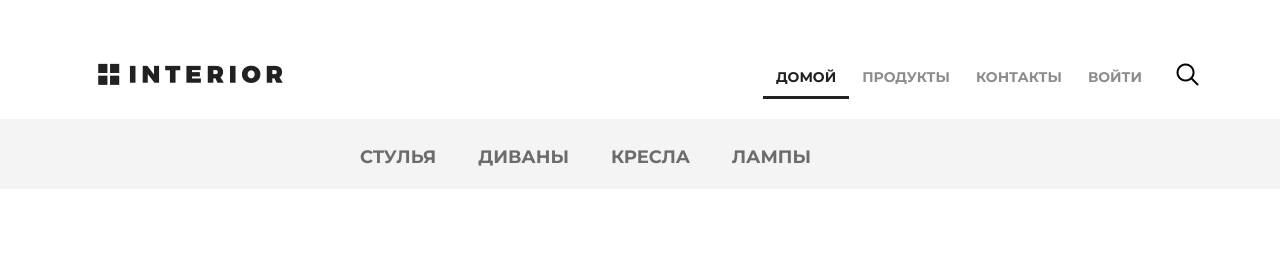
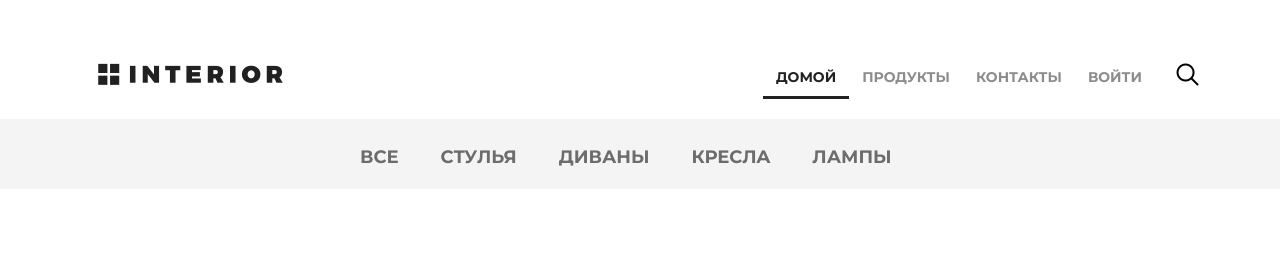
Before and after one commit to AlexandrPRG/DjangoProjectGeek, a Django app: page /products/ in a window 1280 px wide; the page is wider, and only the part inside the window is pictured. Shown: the top 264 px of that part. Run offline with Django 4.2, Linux system fonts and the light colour scheme; data comes from the database, SQL or seed files in the repository; parts of the project's set-up code (start-up, migrations or seed data) failed here and were passed over; some libraries are stand-ins or nearby versions.

Commit message:
5.2 all things add links

```diff
--- a/geekshop/mainapp/templates/mainapp/includes/link_menu_categories.html
+++ b/geekshop/mainapp/templates/mainapp/includes/link_menu_categories.html
@@ -1,9 +1,12 @@
 
 <div class="links clearfix">
     <ul class="links-menu">
+        <li><a href="{% url 'products:category' 0 %}"
+               class="{% if request.resolver_match.kwargs.pk == 0 %}active{% endif %}">все</a>
+        </li>
         {% for link in links_menu_products %}
         <li><a href="{% url 'products:category' link.pk %}"
-               class="{% if request.resolver_match.url_name == link.name %}active{% endif %}">{{ link.name }}</a>
+               class="{% if request.resolver_match.kwargs.pk|add:'0' == link.pk %}active{% endif %}">{{ link.name }}</a>
         </li>
         {% endfor %}
     </ul>
```
